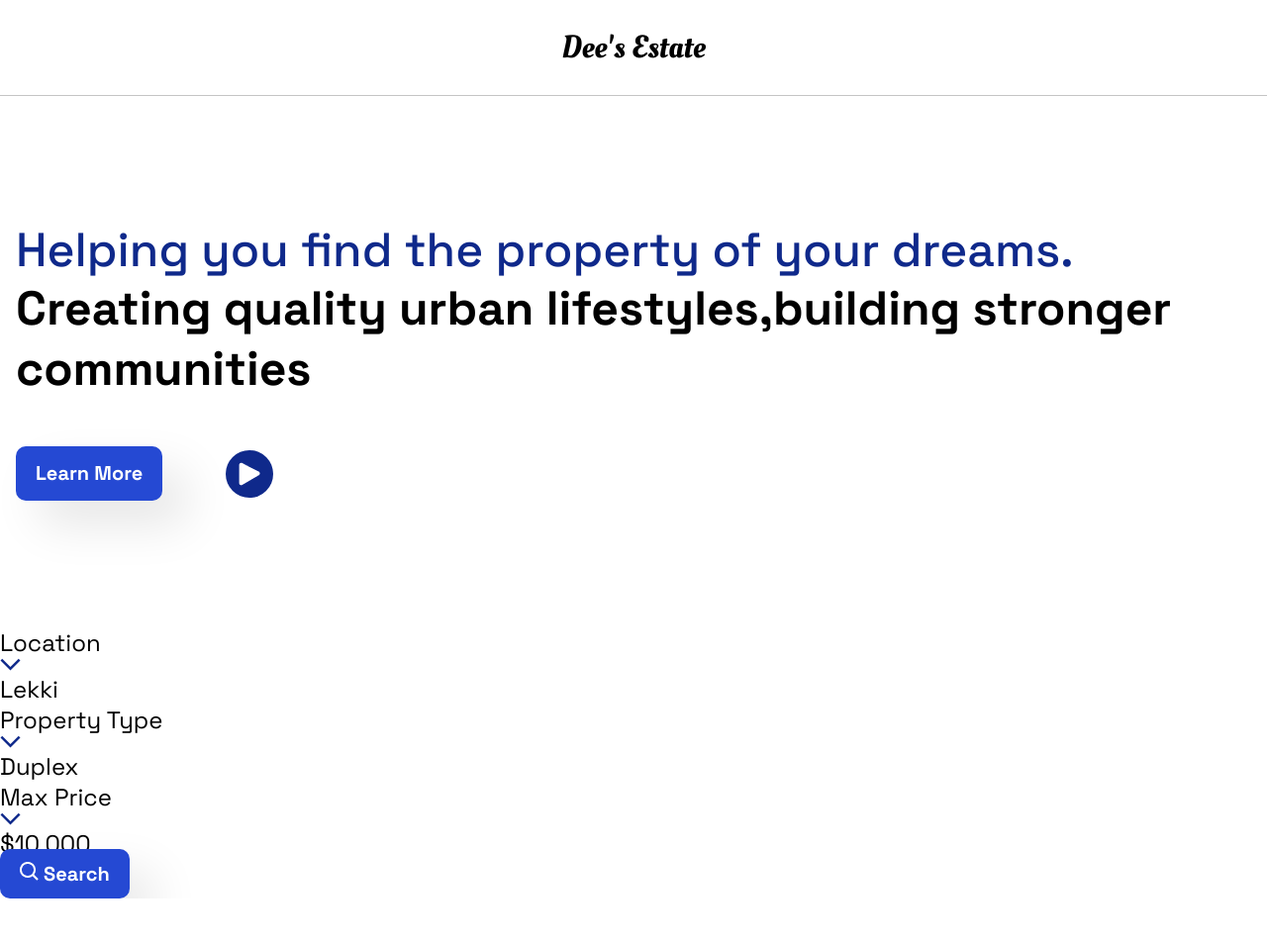
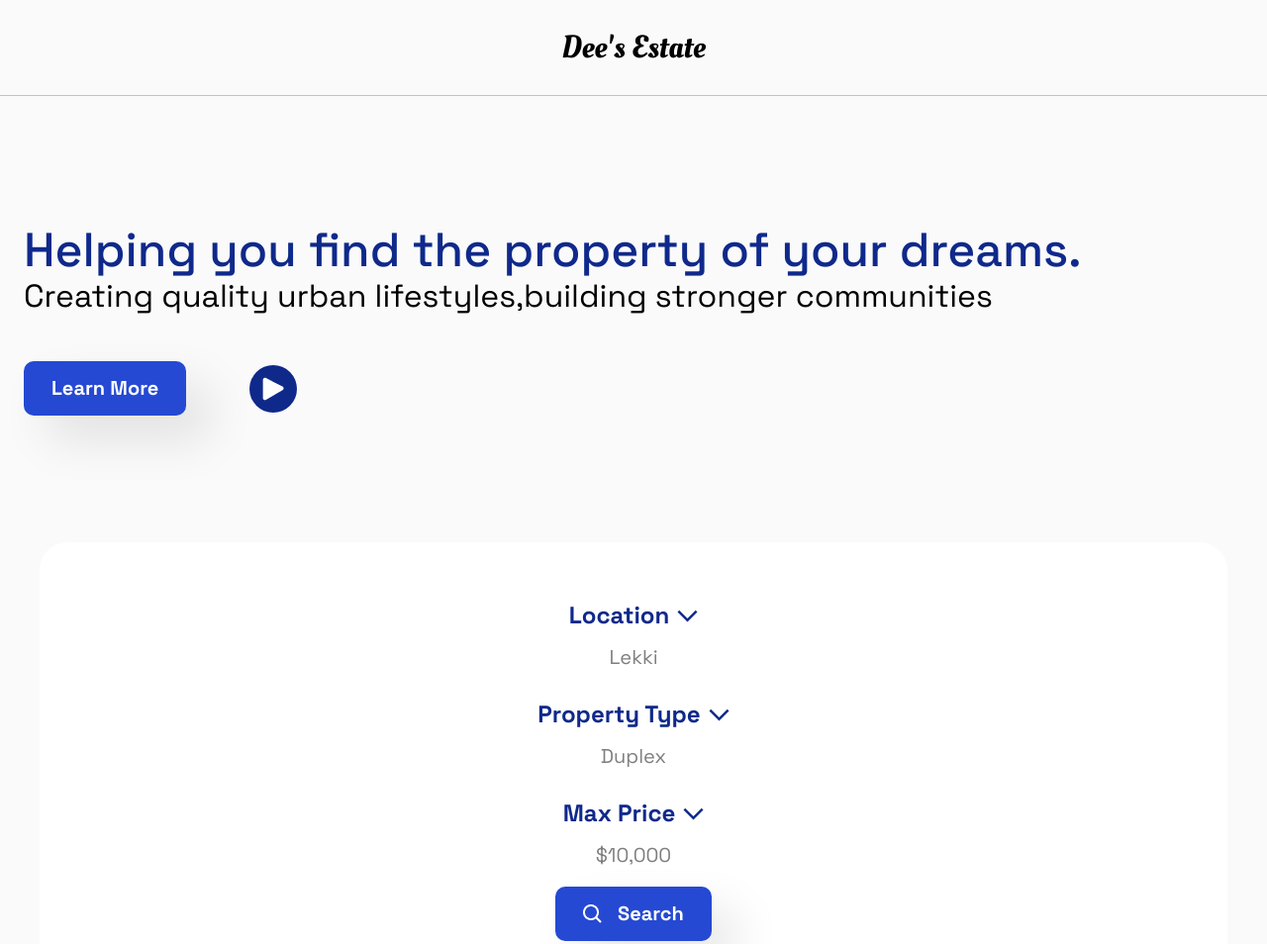
Before and after one commit to 10x-internships/dee-estate-parcel, a website built with Parcel: page src/index.html in a window 1280 px wide. Shown: the top 954 px of the page at 99% size. Before the commit the page ends 908 px from the top, so only its background shows below. Built offline with nearby package versions, Linux system fonts and the light colour scheme; files whose address does not match are found by name.

Commit message:
refactor: separate file theme.css from styles.css

```diff
--- a/src/css/styles.css
+++ b/src/css/styles.css
@@ -1,78 +1,8 @@
-@import 'reset.css';
-@import 'navbar.css';
-@import 'intro.css';
 @import url('https://fonts.googleapis.com/css2?family=Oleo+Script&display=swap');
 @import url('https://fonts.googleapis.com/css2?family=Oleo+Script&family=Space+Grotesk:wght@400;500;700&display=swap');
 
-:root {
-  --black-color: #000000;
-  --white-color: #ffffff;
-  --blue-color: #2549d3;
-  --dark-blue-color: #0f298b;
-  --background-color: #fafafa;
-  --text-desc-color: rgba(0, 0, 0, 0.81);
-  --btn-box-shadow: rgba(0, 0, 0, 0.1);
-  --search-container-box-shadow: rgba(37, 73, 211, 0.05);
-}
-
-body {
-  font-family: 'Space Grotesk', sans-serif;
-  display: flex;
-  align-items: center;
-  overflow-x: hidden;
-}
-
-h1,
-h2,
-h3,
-h4,
-h5,
-h6 {
-  font-family: 'Space Grotesk', sans-serif;
-  font-style: normal;
-}
-p,
-a,
-li {
-  font-weight: 400;
-  font-size: 24px;
-  line-height: 31px;
-}
-a {
-  text-decoration: none;
-}
-h1 {
-  font-weight: 500;
-  font-size: 3rem;
-  line-height: 3.5rem;
-}
-h2 {
-  font-weight: 700;
-  font-size: 48px;
-  line-height: 61px;
-}
-h3 {
-  font-weight: 500;
-  font-size: 36px;
-  line-height: 46px;
-}
-h4 {
-  font-weight: 400;
-  font-size: 2rem;
-  line-height: 2.25rem;
-}
-section {
-  margin: 8rem 1rem;
-}
-.btn {
-  padding: 0.75rem 1.25rem;
-  background: var(--blue-color);
-  box-shadow: 24px 24px 48px var(--btn-box-shadow);
-  border-radius: 10px;
-  color: var(--white-color);
-  font-weight: 700;
-  font-size: 1.25rem;
-  line-height: 31px;
-  border: none;
-  outline: none;
-}
+@import 'reset.css';
+@import 'theme.css';
+@import 'navbar.css';
+@import 'intro.css';
+@import 'search.css';
--- /dev/null
+++ b/src/css/theme.css
@@ -0,0 +1,77 @@
+:root {
+  --black-color: #000000;
+  --white-color: #ffffff;
+  --blue-color: #2549d3;
+  --dark-blue-color: #0f298b;
+  --background-color: #fafafa;
+  --text-desc-color: rgba(0, 0, 0, 0.81);
+  --btn-box-shadow: rgba(0, 0, 0, 0.1);
+  --search-container-box-shadow: rgba(37, 73, 211, 0.05);
+}
+
+body {
+  font-family: 'Space Grotesk', sans-serif;
+  display: flex;
+  align-items: center;
+  overflow-x: hidden;
+  background-color: var(--background-color);
+}
+
+.h1,
+.h2,
+.h3,
+.h4,
+.h5,
+.h6 {
+  font-family: 'Space Grotesk', sans-serif;
+  font-style: normal;
+  margin: 0rem;
+}
+.text-content {
+  font-weight: 400;
+  font-size: 1.5rem;
+  line-height: 2rem;
+  margin: 0rem;
+}
+a {
+  text-decoration: none;
+}
+.h1 {
+  font-weight: 500;
+  font-size: 3rem;
+  line-height: 3.5rem;
+}
+.h2 {
+  font-weight: 700;
+  font-size: 3rem;
+  line-height: 3.25rem;
+}
+.h3 {
+  font-weight: 500;
+  font-size: 2.25rem;
+  line-height: 2.75rem;
+}
+.h4 {
+  font-weight: 400;
+  font-size: 2rem;
+  line-height: 2.25rem;
+}
+.section {
+  margin: 8rem 1.5rem;
+}
+.btn {
+  padding: 0.75rem 1.75rem;
+  background: var(--blue-color);
+  box-shadow: 24px 24px 48px var(--btn-box-shadow);
+  border-radius: 10px;
+  color: var(--white-color);
+  font-weight: 700;
+  font-size: 1.25rem;
+  line-height: 31px;
+  border: none;
+  outline: none;
+  display: inline-flex;
+  justify-content: center;
+  align-items: center;
+  gap: 1rem;
+}
```
